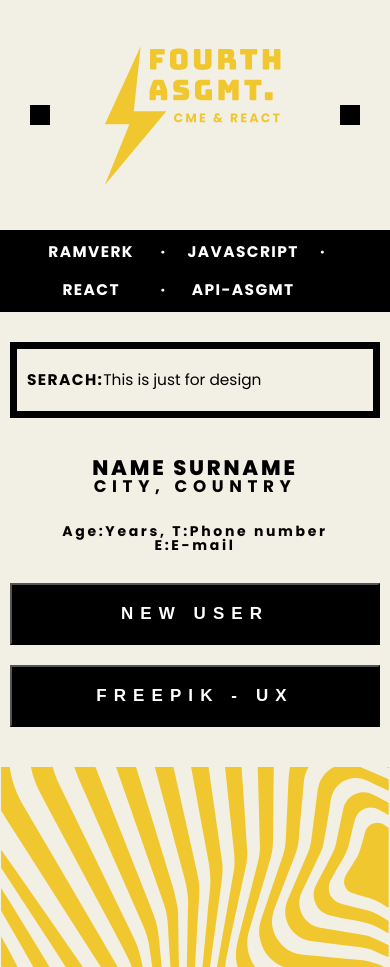
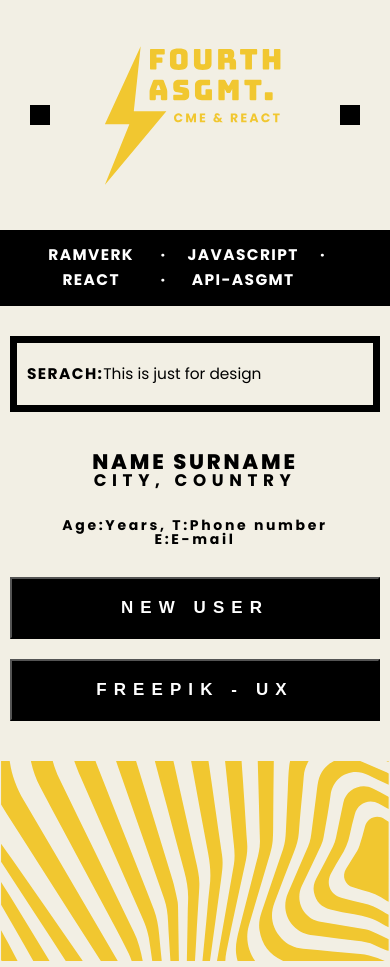
Before and after one commit to linjoh92/React-Assignment-4, a React (Vite) app: page / in a window 390 px wide. Built offline with nearby package versions, Linux system fonts and the light colour scheme; no server answers.

Commit message:
resonsive deign

```diff
--- a/src/App.css
+++ b/src/App.css
@@ -366,7 +366,7 @@ p.text-content{
     }
 
     .header-text{
-      padding: 0 40px;
+      padding: 10px 40px;
       gap: 0;
       display: grid;
       grid-template: 1fr / 2fr 1fr 2fr 1fr;
@@ -375,7 +375,7 @@ p.text-content{
     .header-text span{
       display: flex;
       justify-content: center;
-      height: 38px;
+      height: 25px;
     }
 
     h1.rubrik{
```
